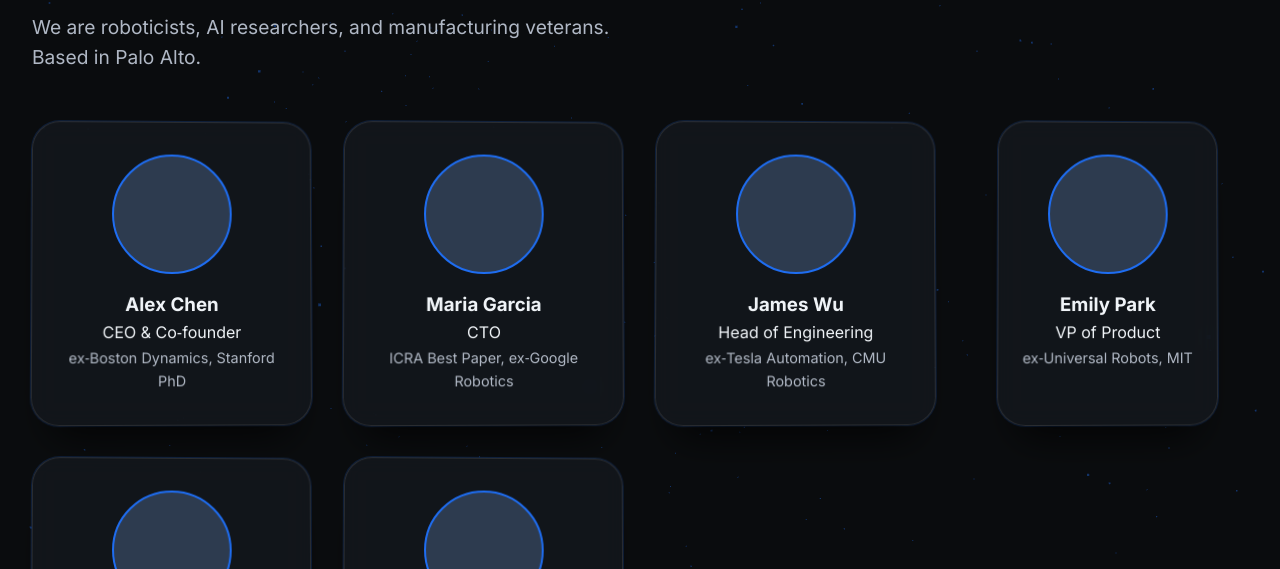
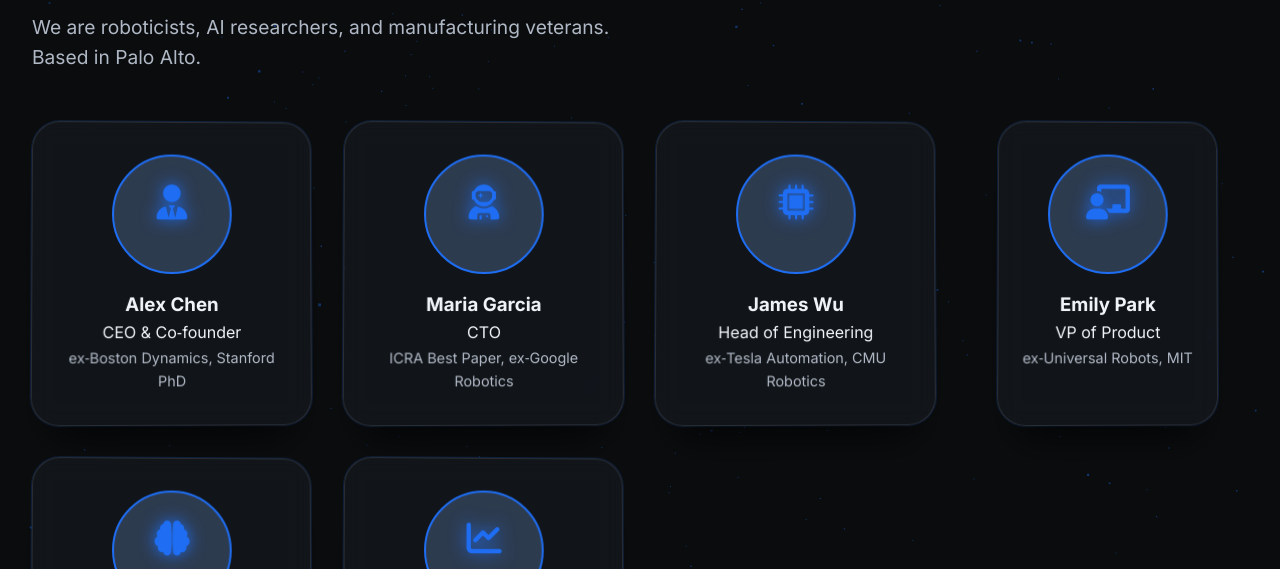
Before and after one commit to torquepilot/torquepilot, a plain HTML site: page team.html in a window 1280 px wide. Shown: the part 231-800 px from the top of the page. Drawn offline with nearby package versions, Linux system fonts and the light colour scheme.

Commit message:
Update team.html

```diff
--- a/team.html
+++ b/team.html
@@ -32,37 +32,37 @@
 
             <div class="grid-3" style="justify-items: center;">
                 <div class="card-3d" style="text-align: center;">
-                    <div style="width: 120px; height: 120px; background: #2d3b4f; border-radius: 50%; margin: 0 auto 1rem; border: 2px solid var(--primary-blue);"></div>
+                    <div style="width: 120px; height: 120px; background: #2d3b4f; border-radius: 50%; margin: 0 auto 1rem; border: 2px solid var(--primary-blue); display: flex; align-items: center; justify-content: center;"><i class="fas fa-user-tie fa-3x" style="color: var(--primary-blue);"></i></div>
                     <h3>Alex Chen</h3>
                     <p>CEO & Co‑founder</p>
                     <p style="font-size:0.9rem; color:var(--text-dim);">ex‑Boston Dynamics, Stanford PhD</p>
                 </div>
                 <div class="card-3d" style="text-align: center;">
-                    <div style="width: 120px; height: 120px; background: #2d3b4f; border-radius: 50%; margin: 0 auto 1rem; border: 2px solid var(--primary-blue);"></div>
+                    <div style="width: 120px; height: 120px; background: #2d3b4f; border-radius: 50%; margin: 0 auto 1rem; border: 2px solid var(--primary-blue); display: flex; align-items: center; justify-content: center;"><i class="fas fa-user-astronaut fa-3x" style="color: var(--primary-blue);"></i></div>
                     <h3>Maria Garcia</h3>
                     <p>CTO</p>
                     <p style="font-size:0.9rem; color:var(--text-dim);">ICRA Best Paper, ex‑Google Robotics</p>
                 </div>
                 <div class="card-3d" style="text-align: center;">
-                    <div style="width: 120px; height: 120px; background: #2d3b4f; border-radius: 50%; margin: 0 auto 1rem; border: 2px solid var(--primary-blue);"></div>
+                    <div style="width: 120px; height: 120px; background: #2d3b4f; border-radius: 50%; margin: 0 auto 1rem; border: 2px solid var(--primary-blue); display: flex; align-items: center; justify-content: center;"><i class="fas fa-microchip fa-3x" style="color: var(--primary-blue);"></i></div>
                     <h3>James Wu</h3>
                     <p>Head of Engineering</p>
                     <p style="font-size:0.9rem; color:var(--text-dim);">ex‑Tesla Automation, CMU Robotics</p>
                 </div>
                 <div class="card-3d" style="text-align: center;">
-                    <div style="width: 120px; height: 120px; background: #2d3b4f; border-radius: 50%; margin: 0 auto 1rem; border: 2px solid var(--primary-blue);"></div>
+                    <div style="width: 120px; height: 120px; background: #2d3b4f; border-radius: 50%; margin: 0 auto 1rem; border: 2px solid var(--primary-blue); display: flex; align-items: center; justify-content: center;"><i class="fas fa-chalkboard-teacher fa-3x" style="color: var(--primary-blue);"></i></div>
                     <h3>Emily Park</h3>
                     <p>VP of Product</p>
                     <p style="font-size:0.9rem; color:var(--text-dim);">ex‑Universal Robots, MIT</p>
                 </div>
                 <div class="card-3d" style="text-align: center;">
-                    <div style="width: 120px; height: 120px; background: #2d3b4f; border-radius: 50%; margin: 0 auto 1rem; border: 2px solid var(--primary-blue);"></div>
+                    <div style="width: 120px; height: 120px; background: #2d3b4f; border-radius: 50%; margin: 0 auto 1rem; border: 2px solid var(--primary-blue); display: flex; align-items: center; justify-content: center;"><i class="fas fa-brain fa-3x" style="color: var(--primary-blue);"></i></div>
                     <h3>Carlos Mendez</h3>
                     <p>Head of AI</p>
                     <p style="font-size:0.9rem; color:var(--text-dim);">DeepMind alumnus, reinforcement learning</p>
                 </div>
                 <div class="card-3d" style="text-align: center;">
-                    <div style="width: 120px; height: 120px; background: #2d3b4f; border-radius: 50%; margin: 0 auto 1rem; border: 2px solid var(--primary-blue);"></div>
+                    <div style="width: 120px; height: 120px; background: #2d3b4f; border-radius: 50%; margin: 0 auto 1rem; border: 2px solid var(--primary-blue); display: flex; align-items: center; justify-content: center;"><i class="fas fa-chart-line fa-3x" style="color: var(--primary-blue);"></i></div>
                     <h3>Sarah Johnson</h3>
                     <p>Head of Operations</p>
                     <p style="font-size:0.9rem; color:var(--text-dim);">ex‑Tesla Gigafactory, lean manufacturing</p>
@@ -78,12 +78,8 @@
         </div>
     </footer>
 
-    <script type="importmap">
-        { "imports": { "three": "https://unpkg.com/three@0.128.0/build/three.module.js" } }
-    </script>
+    <script type="importmap">{ "imports": { "three": "https://unpkg.com/three@0.128.0/build/three.module.js" } }</script>
     <script type="module" src="three-common.js"></script>
-    <script>
-        document.querySelector('.mobile-toggle')?.addEventListener('click', () => alert('Mobile menu placeholder'));
-    </script>
+    <script>document.querySelector('.mobile-toggle')?.addEventListener('click', () => alert('Mobile menu placeholder'));</script>
 </body>
 </html>
```
